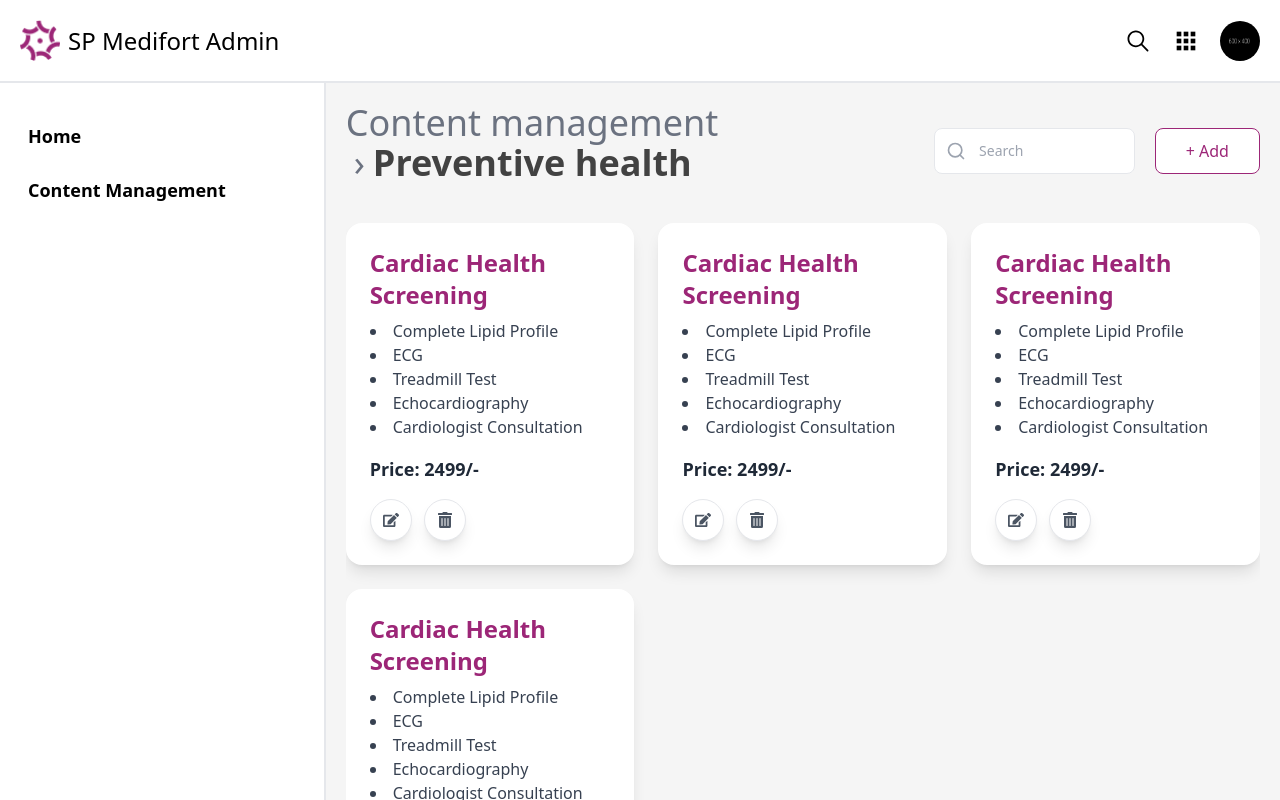
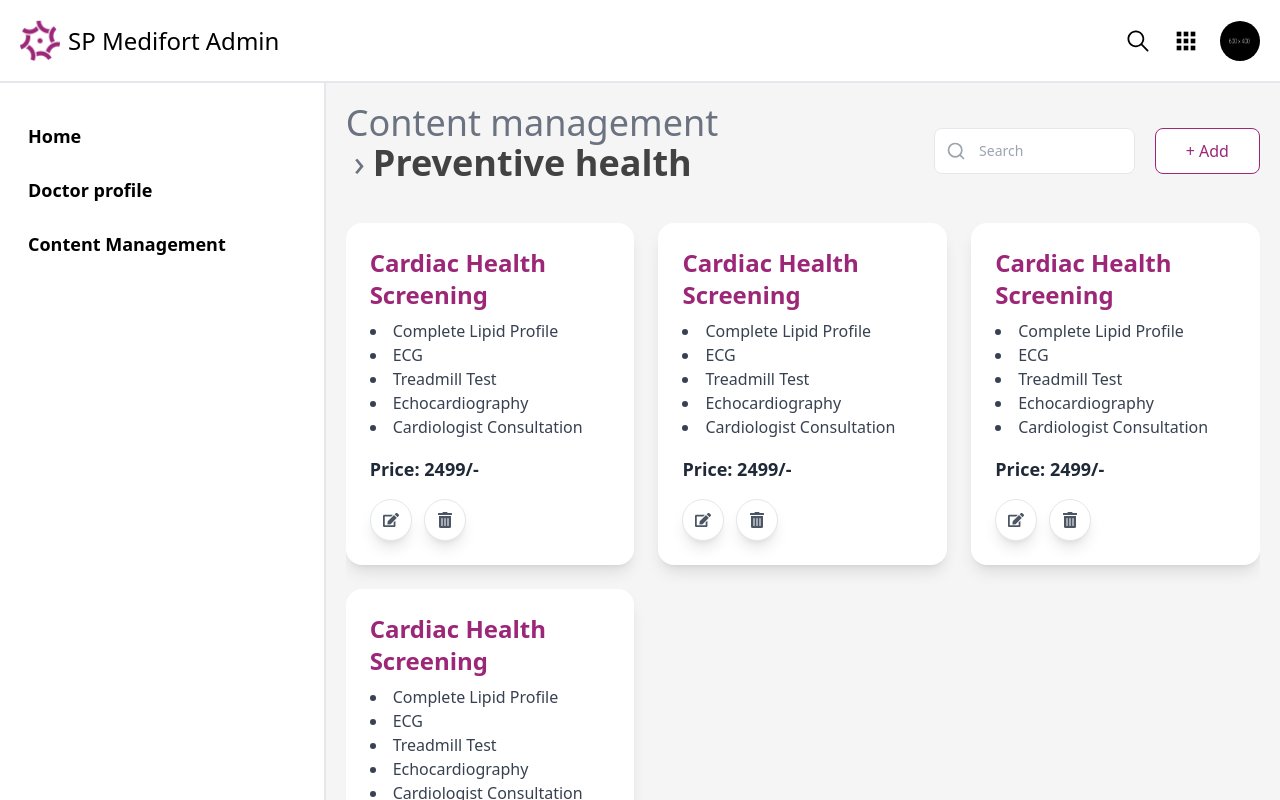
Before and after one commit to QMARK-TECHNOLABS-DEV/SP_medifort_admin_side, a React (Create React App) app: page /preventive-health in a window 1280 px wide. Built offline with nearby package versions, Linux system fonts and the light colour scheme; the HTML template or start-up script is replaced by a standard one.

Commit message:
Side bar correction

```diff
--- a/src/App.js
+++ b/src/App.js
@@ -28,13 +28,13 @@ function App() {
 
           <Routes>
             {/* Dashboard */}
-            <Route path='' element={<Home />} />
+            <Route exact  path='/' element={<Home />} />
 
             {/* Doctor Profile part */}
             <Route path='/doctor-profiles' element={<DoctorProfiles />} />
             <Route path='/doctor-profiles/:id' element={<DoctorDetailedView />} />
             <Route path='/doctors' element={<DoctorsPage />} />
-            <Route path='/doctorsedit' element={<DoctorsEditPage />} />
+            <Route path='/doctors/doctor-edit' element={<DoctorsEditPage />} />
 
             {/* Testimonials part */}
             <Route path='/testimonials' element={<TestimonialsHomePage />} />
--- a/src/components/common/Sidebar.jsx
+++ b/src/components/common/Sidebar.jsx
@@ -1,26 +1,32 @@
 import React from "react";
-import { Link, useLocation, useParams } from "react-router-dom";
+import { Link, useLocation } from "react-router-dom";
 import { NavData } from "../../data/NavData";
 
 const Sidebar = () => {
-  const path = useLocation();
-  console.log(path);
-  console.log(NavData)
+  const { pathname } = useLocation();
+
   return (
     <div className="mt-3 mb-20 h-full">
       <ul className="flex flex-col gap-1 h-full">
-        {NavData?.map((item) => (
-          <Link key={item?.id} to={`${item?.link}`}>
+        {NavData?.map((item) => {
+          const isActive =
+            pathname === item?.link ||
+            (item?.link !== '/' && pathname.startsWith(item?.link));
+
+          return (
+            <Link key={item?.id} to={item?.link}>
               <li
                 className={`${
-                path?.pathname === item?.link &&
-                " border-b-2 border-primaryColor text-[#475467]"
-              } p-2 hover:bg-primaryColor text-black hover:text-white  rounded cursor-pointer font-[600] text-[18px] text-start h-[50px]`}
+                  isActive
+                    ? "border-b-2 border-primaryColor text-[#475467]"
+                    : ""
+                } p-2 hover:bg-primaryColor text-black hover:text-white rounded cursor-pointer font-[600] text-[18px] text-start h-[50px]`}
               >
                 {item?.name}
               </li>
             </Link>
-        ))}
+          );
+        })}
       </ul>
     </div>
   );
--- a/src/data/NavData.js
+++ b/src/data/NavData.js
@@ -7,6 +7,12 @@ export const NavData = [
     },
     {
         id: 2,
+        name: "Doctor profile",
+        link: "/doctors",
+        list: []
+    },
+    {
+        id: 3,
         name: "Content Management",
         link: "/content-management",
         list: []
```
Lines whose indentation alone changed are shown as unchanged.
